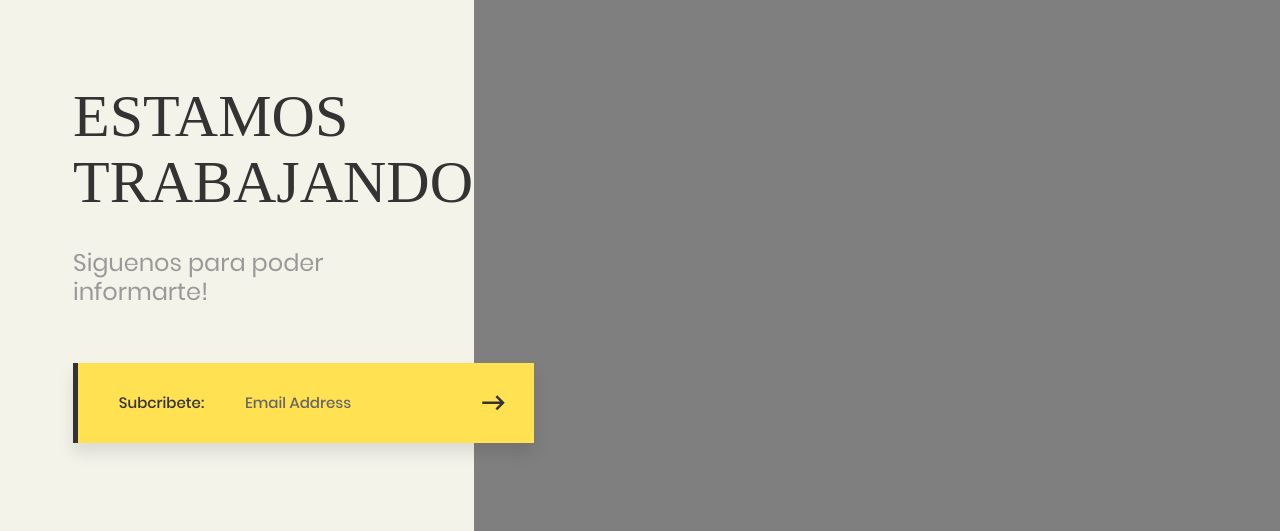
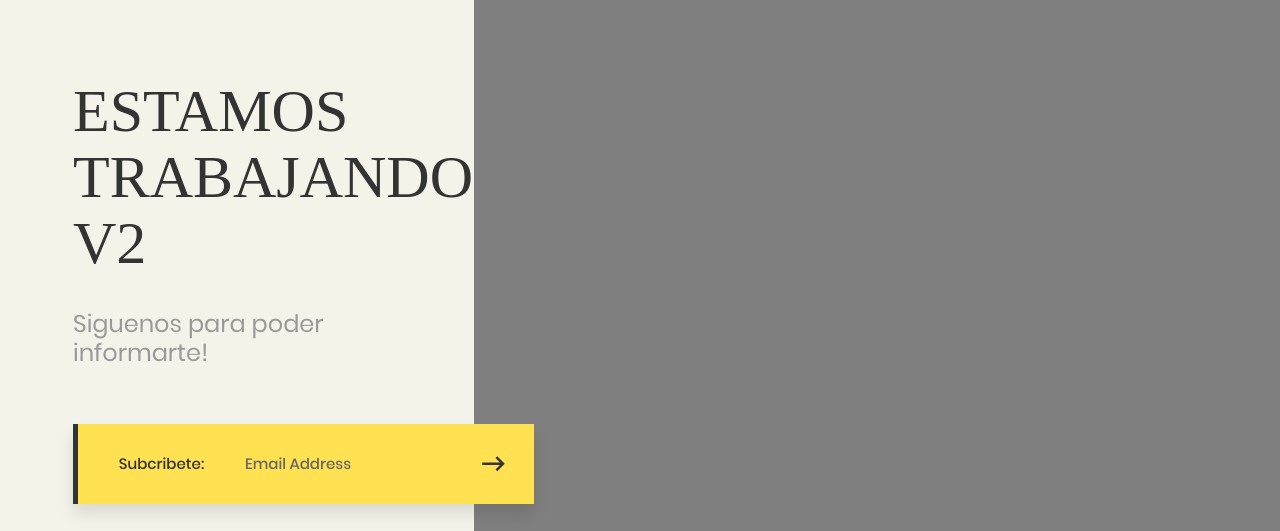
Before and after one commit to the-programmer-house/web-comming-soon-free, a plain HTML site: page index.html in a window 1280 px wide. Shown: the part 154-685 px from the top of the page. Drawn offline with Linux system fonts and the light colour scheme; a web font is replaced by a local one.

Commit message:
change name v2

```diff
--- a/index.html
+++ b/index.html
@@ -36,7 +36,7 @@
 			<div class="w-full p-t-100 p-b-90 p-l-48 p-l-0-md">
 
 				<h3 class="l1-txt1 p-b-34 respon3 fw-bold">
-					Estamos trabajando
+					Estamos trabajando v2
 				</h3>
 
 				<p class="m2-txt1 p-b-46">
```
